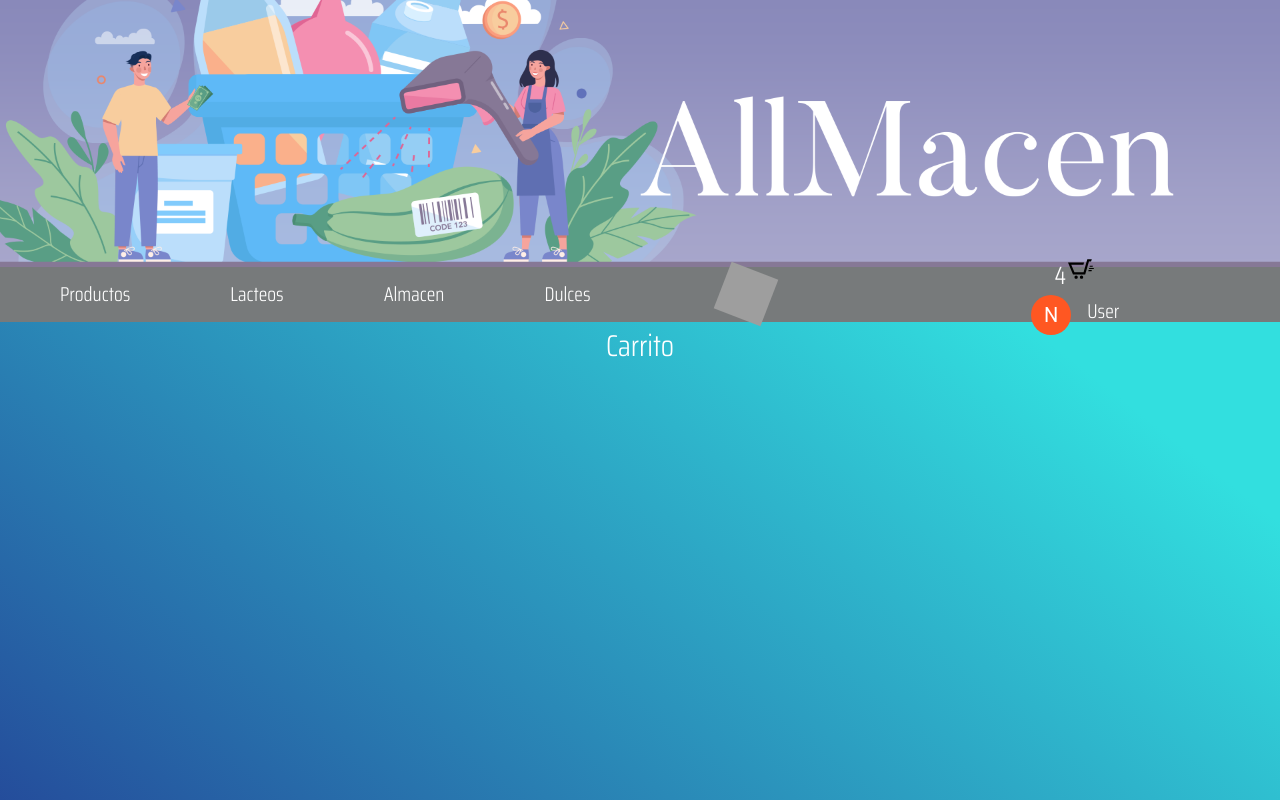
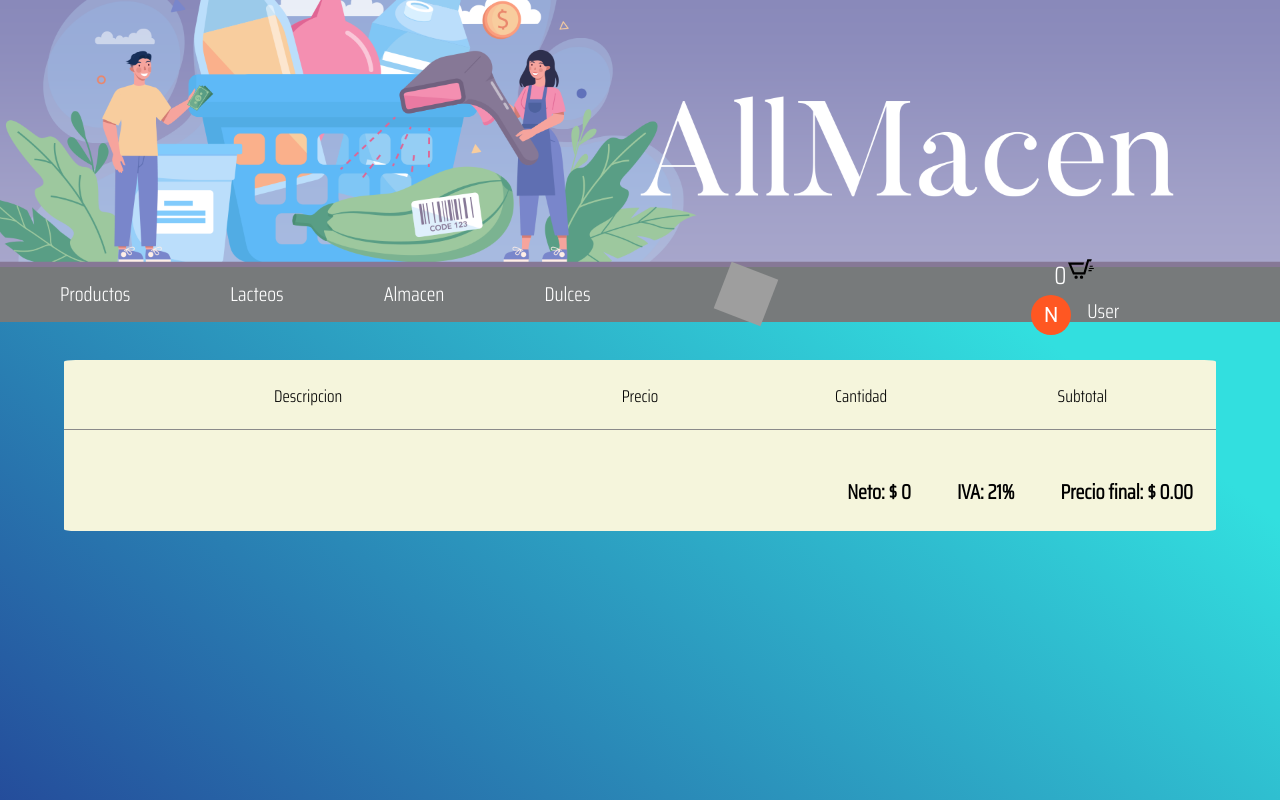
Before and after one commit to agustinjaureguiberry/AllmacenReact, a React (Create React App) app: page /cart in a window 1280 px wide. Shown: the top 800 px of the page. Built offline with nearby package versions, Linux system fonts and the light colour scheme; grey boxes are pictures that could not be loaded.

Commit message:
agrego funcionalidad al carrito

```diff
--- a/src/App.js
+++ b/src/App.js
@@ -14,7 +14,7 @@ function App() {
 
   const [cart, setCart] = useState([])
 
-  const enCart = (item) => {
+  const inCart = (item) => {
     return cart.some((prod) => prod.cod === item.cod)
   }
   const sumaCant = (item) => {
@@ -29,7 +29,7 @@ function App() {
 
   return (
 
-    <CartContext.Provider value={{ cart, setCart, enCart, sumaCant }}>
+    <CartContext.Provider value={{ cart, setCart, inCart, sumaCant }}>
       <BrowserRouter >
         <Header />
         <Main>
--- a/src/App.scss
+++ b/src/App.scss
@@ -12,8 +12,8 @@
     font-family: "saira";
 }
 
-p {
-    color: white;
-    text-align: center;
-    font-size: 30px;
-}
+// p {
+//     color: white;
+//     text-align: center;
+//     font-size: 30px;
+// }
--- a/src/components/Carrito/Carrito.jsx
+++ b/src/components/Carrito/Carrito.jsx
@@ -1,9 +1,41 @@
+import { ProductoCart } from "./ProductoCart/ProductoCart.jsx"
+import { useContext } from "react"
+import { CartContext } from "../Contextos/CartContext"
+import './style/Carrito.scss'
 
 export const Carrito = () => {
+    const { cart } = useContext(CartContext)
+
+    const sumaCarrito = () => {
+        var total = 0
+        // eslint-disable-next-line array-callback-return
+        cart.map((item) => {
+            total += (item.cantidad * item.precio)
+        })
+        return total
+    }
 
     return (
-        <div>
-            <p>Carrito</p>
+        <div className='cartContainer'>
+            <div className='columnasContainer'>
+                <p className='descripcion'>Descripcion</p>
+                <p className='precio'>Precio</p>
+                <p className='cantidad'>Cantidad</p>
+                <p className='precioTotal'>Subtotal</p>
+            </div>
+            {
+                cart.map((item) => {
+                    return (
+                        <ProductoCart key={item.cod} item={item} />
+                    )
+
+                })
+            }
+            <div className='filaTotales'>
+                <p>Neto: $ {sumaCarrito()}</p>
+                <p>IVA: 21%</p>
+                <p>Precio final: $ {(sumaCarrito() * 1.21).toFixed(2)}</p>
+            </div>
         </div>
     )
 }
--- /dev/null
+++ b/src/components/Carrito/ProductoCart/ProductoCart.jsx
@@ -0,0 +1,15 @@
+import { Link } from 'react-router-dom'
+
+export const ProductoCart = ({ item }) => {
+    return (
+        <Link to={`/${item.cod}`}>
+            <div className='productoContainer'>
+                <p className='descripcion'>{item.descripcion}</p>
+                <p className='precio'>${item.precio}</p>
+                <p className='cantidad'>{item.cantidad}</p>
+                <p className='precioTotal'>${(item.precio * item.cantidad)}</p>
+            </div>
+        </Link>
+
+    )
+}
--- /dev/null
+++ b/src/components/Carrito/style/Carrito.scss
@@ -0,0 +1,74 @@
+.columnasContainer{
+    text-align: center;
+    display:flex;
+    flex-flow: column wrap;
+    height: 70px;
+    color: black;
+    padding: 2%;
+    border-bottom: solid 1px rgb(138, 138, 138);
+    .descripcion{
+        color: black;
+        width: 40%;
+    }
+    .precio{
+        color: black;
+        width: 20%;
+    }
+    .cantidad{
+        color: black;
+        width: 20%;
+    }
+    .precioTotal{
+        color: black;
+        width: 20%;
+    }
+}
+
+.cartContainer{
+    width: 90%;
+    height: 100%;
+    border-radius: 1%;
+    background-color: beige;
+    margin-top: 3%;
+    font-size: 17px;
+    .productoContainer{
+        text-align: center;
+        display:flex;
+        flex-flow: column wrap;
+        height: 70px;
+        color: black;
+        padding: 2%;
+        border-bottom: solid 1px rgb(138, 138, 138);
+        .descripcion{
+            color: black;
+            width: 40%;
+        }
+        .precio{
+            color: black;
+            width: 20%;
+        }
+        .cantidad{
+            color: black;
+            width: 20%;
+        }
+        .precioTotal{
+            color: black;
+            width: 20%;
+        }
+    }
+    .productoContainer:hover{
+        background-color:rgb(169, 169, 204);
+    }
+}
+
+.filaTotales{
+    margin-top: 2%;
+    display: flex;
+    flex-flow: row wrap;
+    justify-content: end;
+    p{
+        font-size: larger;
+        font-weight:bold;
+        padding: 2%;
+    }
+}
--- a/src/components/CartWidget/CartWidget.jsx
+++ b/src/components/CartWidget/CartWidget.jsx
@@ -1,10 +1,16 @@
+import { useContext } from 'react'
 import carro from '../../assets/img/cart.svg'
+import { CartContext } from '../Contextos/CartContext'
+
+
+
 
 export const CartWidget = () => {
+    const { cart } = useContext(CartContext)
 
     return (
         <div className='carroContainer'>
-            <span>4</span>
+            <span>{cart.reduce((acum, item) => acum + item.cantidad, 0)}</span>
             <img src={carro} alt="" className="carro" />
         </div>
     )
--- a/src/components/ItemDetailContainer/Item/Item.jsx
+++ b/src/components/ItemDetailContainer/Item/Item.jsx
@@ -7,8 +7,8 @@ import { BotonesItem } from "./BotonesItem/BotonesItem"
 
 export const Item = ({ item }) => {
 
-    const { cart, setCart, enCart, sumaCant } = useContext(CartContext)
-
+    const { cart, setCart, inCart, sumaCant } = useContext(CartContext)
+    console.log(cart)
     const [cantidad, setCantidad] = useState(1)
 
     const handleAgCarrito = () => {
@@ -19,12 +19,10 @@ export const Item = ({ item }) => {
             cantidad,
             stock: (item.stock - cantidad)
         }
-        if (enCart(itemCarrito)) {
+        if (inCart(itemCarrito)) {
             sumaCant(itemCarrito)
-            console.log(cart)
         } else {
             setCart([...cart, itemCarrito])
-            console.log(cart)
         }
     }
 
--- a/src/components/ItemListContainer/Producto/style/Producto.scss
+++ b/src/components/ItemListContainer/Producto/style/Producto.scss
@@ -27,8 +27,10 @@
             border-radius: 2%;
         }
         p{
-            font-size: 15px;
+            color: white;
+            text-align: center;
             strong{
+                border-top: solid 2px rgb(50, 223, 223) ;
                 font-size: 20px;
             }
         }
--- a/src/components/NavBar/NavBar.jsx
+++ b/src/components/NavBar/NavBar.jsx
@@ -24,7 +24,7 @@ const NavBar = () => {
 
             <div className='loginContainer'>
                 <Link to="/cart"><CartWidget /></Link>
-                <a className="login" href="http://www.google.com">
+                <a className="login" href="#">
                     <Stack direction="row" spacing={2}>
                         <Avatar sx={{ bgcolor: deepOrange[500] }}>N</Avatar>
                         <span>User</span>
```
